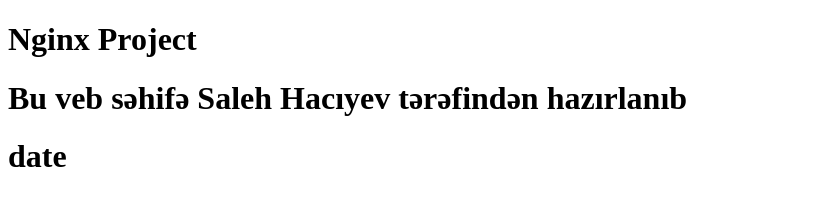
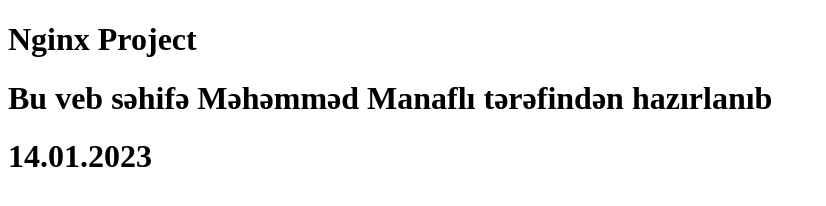
Before and after one commit to mahammad101/Nginx-proj, a plain HTML site: page index.html in a window 1280 px wide. Shown: the whole page, without its empty margins (0-826 px from the left). Drawn offline with Linux system fonts and the light colour scheme.

Commit message:
Index.html

```diff
--- a/index.html
+++ b/index.html
@@ -8,7 +8,7 @@
 	</head>
 	<body>
 		    <h1>Nginx Project</h1>
-		        <h1>Bu veb səhifə Saleh Hacıyev tərəfindən hazırlanıb</h1>
-			    <h1>date</h1>
+		        <h1>Bu veb səhifə Məhəmməd Manaflı tərəfindən hazırlanıb</h1>
+			    <h1>14.01.2023</h1>
 	</body>
 </html>
```
